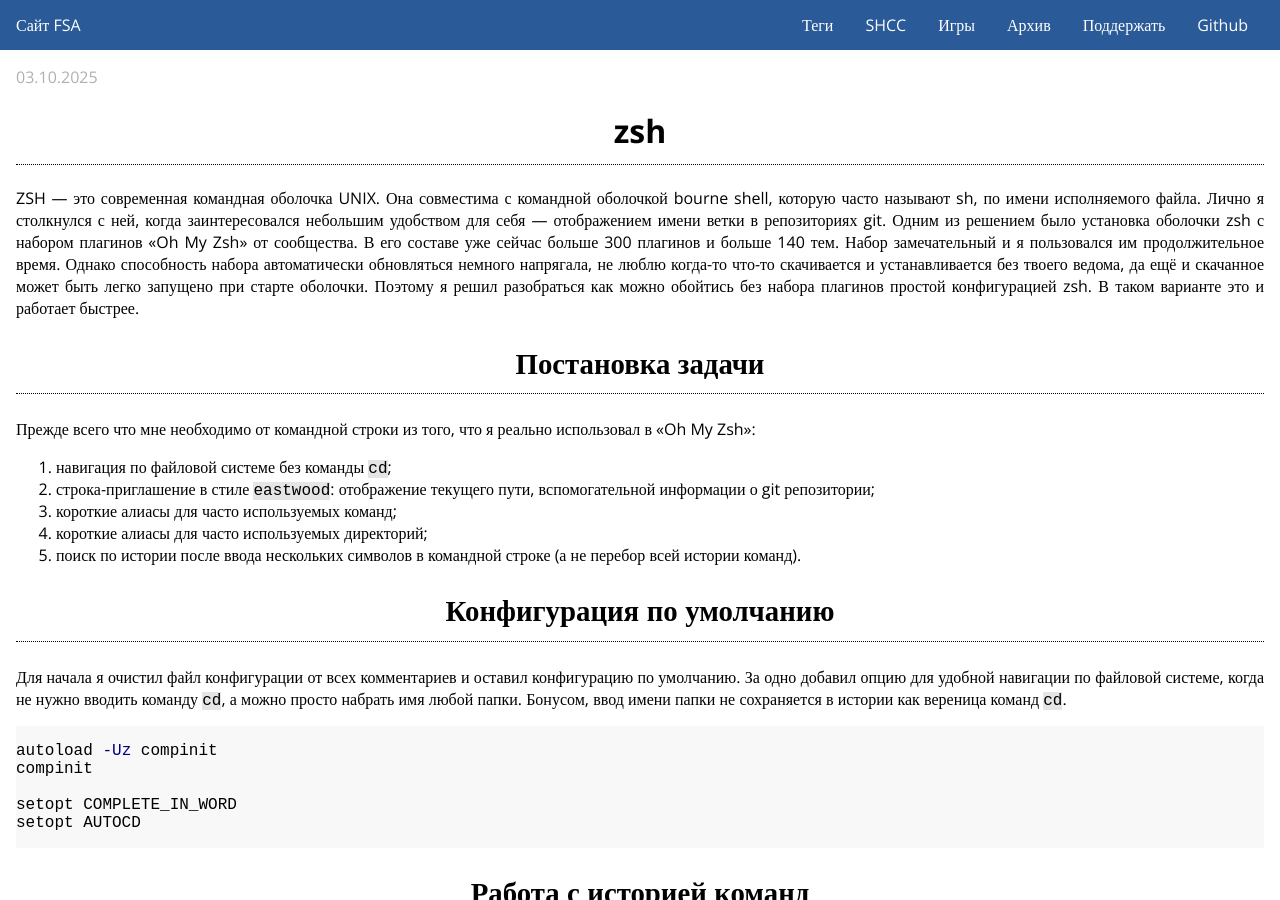
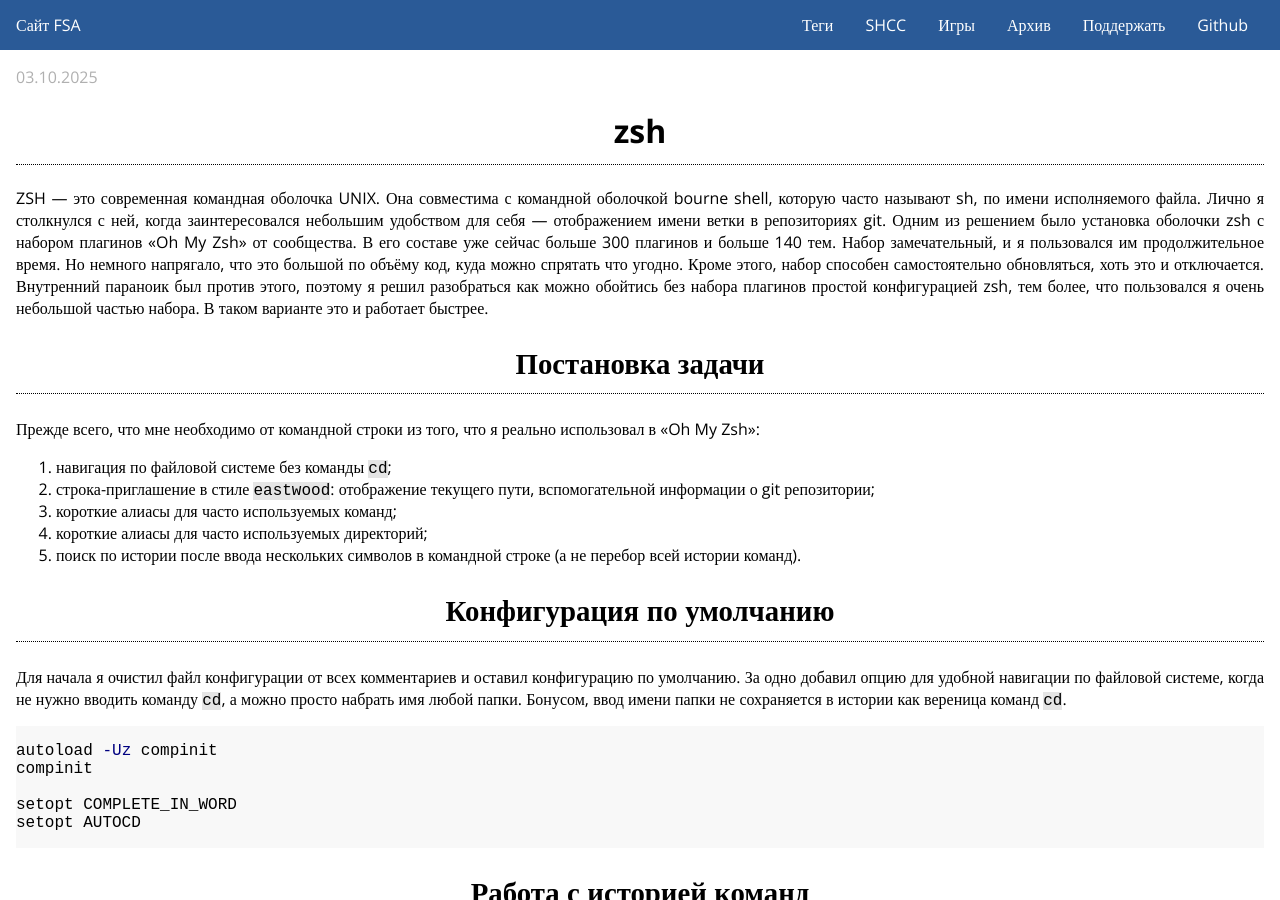
Before and after one commit to fsa/site, a Jekyll site: the page built from _posts/2025-10-03-zsh.md, in a window 1280 px wide and 900 px high. Built offline with Jekyll 4.4.1, drawn with Linux system fonts in a browser that asks for light colours.

Commit message:
Небольшая правка во введении

```diff
--- a/_posts/2025-10-03-zsh.md
+++ b/_posts/2025-10-03-zsh.md
@@ -5,11 +5,11 @@ tags: [zsh, linux, shell]
 date: 2025-10-03 17:07:00 +0700
 excerpt: Настройка оболочки ZSH без использования Oh My Zsh.
 ---
-ZSH — это современная командная оболочка UNIX. Она совместима с командной оболочкой bourne shell, которую часто называют sh, по имени исполняемого файла. Лично я столкнулся с ней, когда заинтересовался небольшим удобством для себя — отображением имени ветки в репозиториях git. Одним из решением было установка оболочки zsh с набором плагинов «Oh My Zsh» от сообщества. В его составе уже сейчас больше 300 плагинов и больше 140 тем. Набор замечательный и я пользовался им продолжительное время. Однако способность набора автоматически обновляться немного напрягала, не люблю когда-то что-то скачивается и устанавливается без твоего ведома, да ещё и скачанное может быть легко запущено при старте оболочки. Поэтому я решил разобраться как можно обойтись без набора плагинов простой конфигурацией zsh. В таком варианте это и работает быстрее.
+ZSH — это современная командная оболочка UNIX. Она совместима с командной оболочкой bourne shell, которую часто называют sh, по имени исполняемого файла. Лично я столкнулся с ней, когда заинтересовался небольшим удобством для себя — отображением имени ветки в репозиториях git. Одним из решением было установка оболочки zsh с набором плагинов «Oh My Zsh» от сообщества. В его составе уже сейчас больше 300 плагинов и больше 140 тем. Набор замечательный, и я пользовался им продолжительное время. Но немного напрягало, что это большой по объёму код, куда можно спрятать что угодно. Кроме этого, набор способен самостоятельно обновляться, хоть это и отключается. Внутренний параноик был против этого, поэтому я решил разобраться как можно обойтись без набора плагинов простой конфигурацией zsh, тем более, что пользовался я очень небольшой частью набора. В таком варианте это и работает быстрее.
 
 ## Постановка задачи
 
-Прежде всего что мне необходимо от командной строки из того, что я реально использовал в «Oh My Zsh»:
+Прежде всего, что мне необходимо от командной строки из того, что я реально использовал в «Oh My Zsh»:
 
 1. навигация по файловой системе без команды `cd`;
 2. строка-приглашение в стиле `eastwood`: отображение текущего пути, вспомогательной информации о git репозитории;
```
